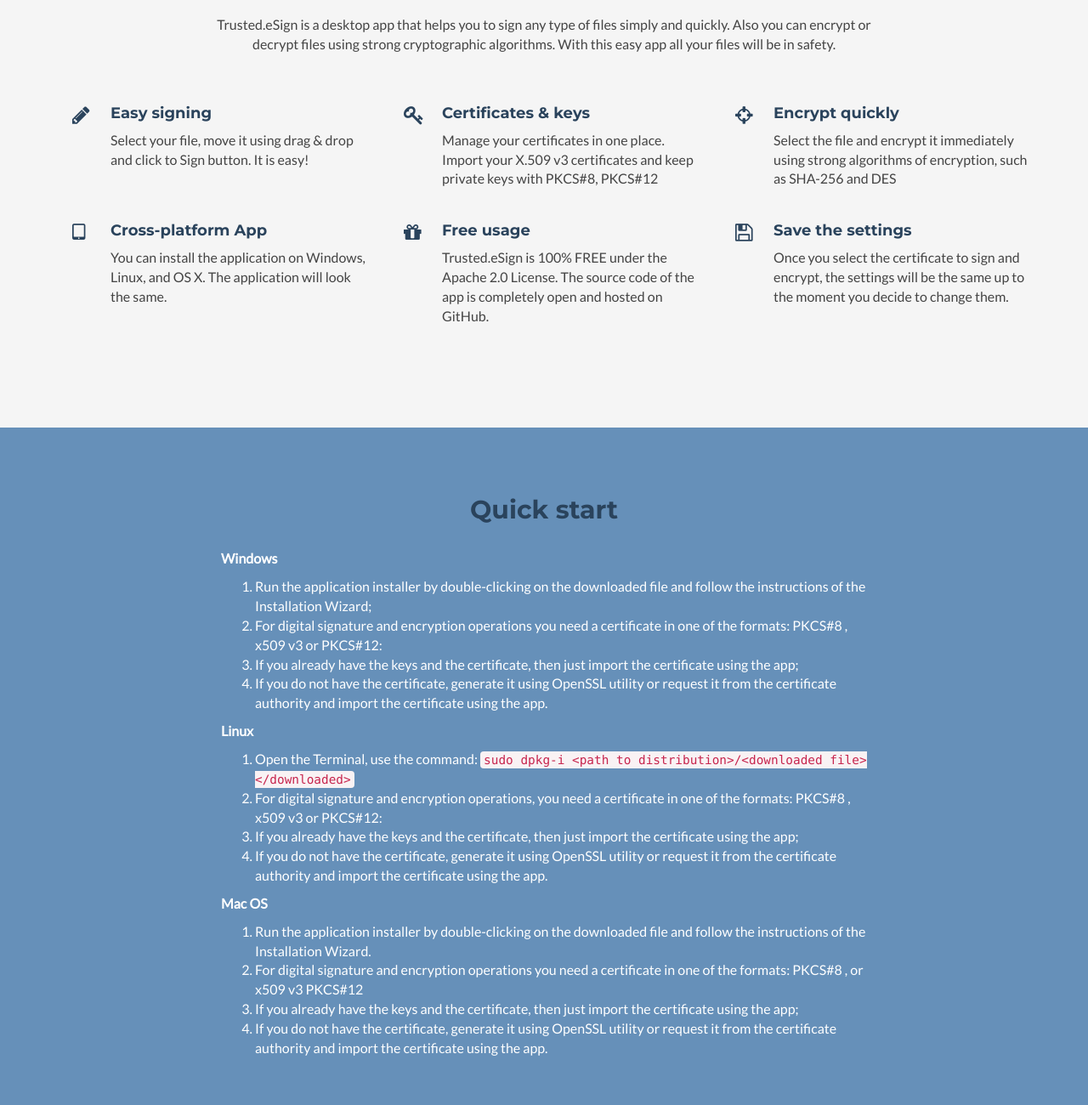
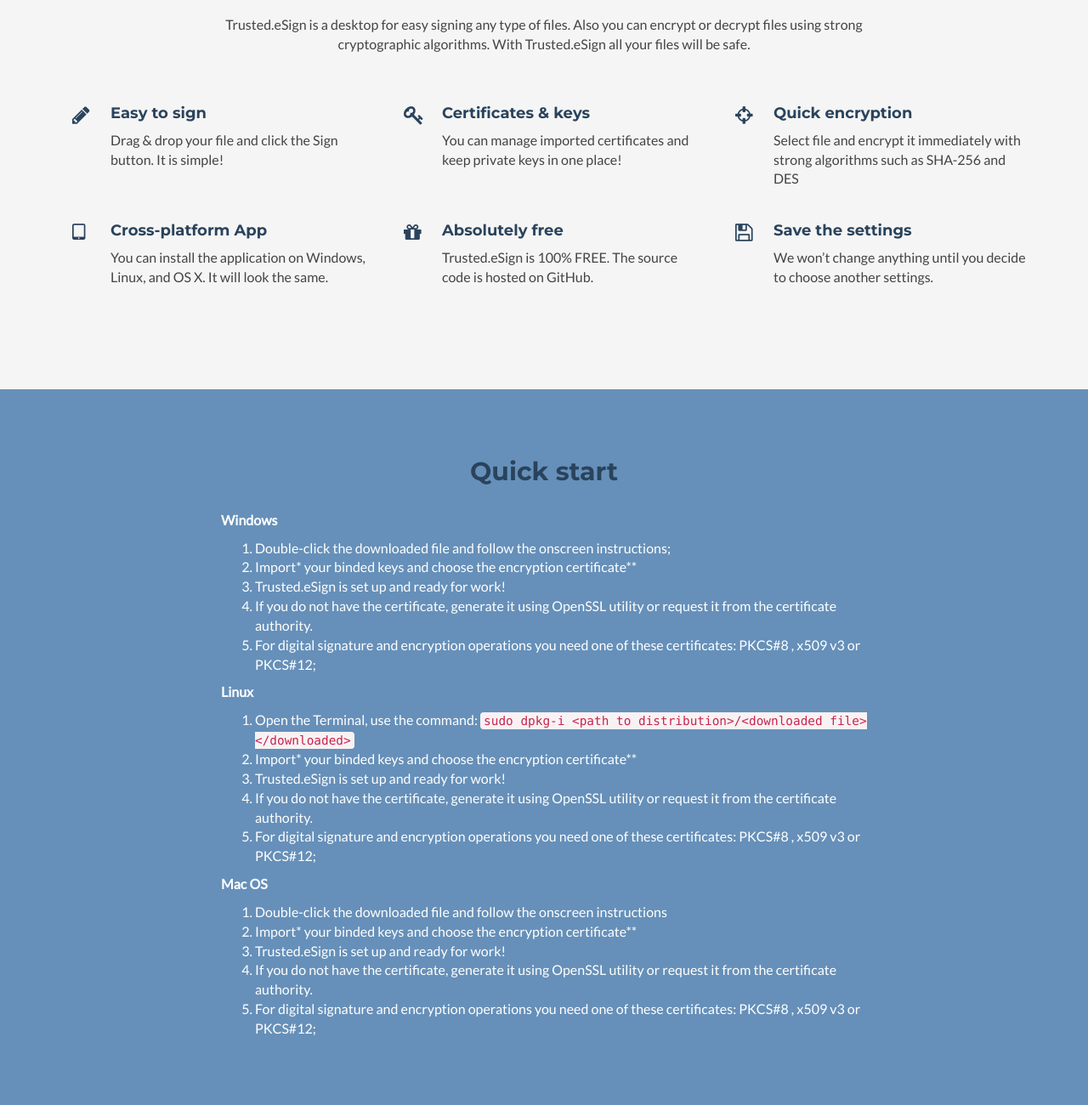
Before and after one commit to algv/trustedplus.github.io, a plain HTML site: page index.html in a window 1280 px wide. Shown: the part 780-2080 px from the top of the page at 85% size. Drawn offline with Linux system fonts and the light colour scheme.

Commit message:
Update index.html
Translated

```diff
--- a/index.html
+++ b/index.html
@@ -87,7 +87,7 @@
     <section id="promo" class="promo section offset-header">
         <div class="container text-center">
             <h2 class="title">Trusted.<span class="highlight">eSign</span></h2>
-            <p class="intro">Create digital signatures or encrypt any type of files</p>
+            <p class="intro">Easy to Sign & Easy to Encrypt</p>
             <div class="btns">
                     <a class="btn btn-cta-primary" href="https://goo.gl/eeOr7t" target="_blank">Windows x86</a>&#160;&#160;
                     <a class="btn btn-cta-primary" href="https://goo.gl/eeOr7t" target="_blank">Windows x64</a>&#160;&#160;
@@ -120,15 +120,16 @@
     <section id="about" class="about section">
         <div class="container">
             <h2 class="title text-center">What is Trusted.eSign?</h2>
-            <p class="intro text-center">Trusted.eSign is a desktop app that helps you to sign any type of files simply and quickly. Also you can encrypt or decrypt files using strong cryptographic algorithms.  With this easy app all your files will be in safety.</p>
+            <p class="intro text-center">Trusted.eSign is a desktop for easy signing any type of files. Also you can encrypt or decrypt files using strong cryptographic algorithms. With Trusted.eSign all your files will be safe.
+</p>
             <div class="row">
                 <div class="item col-md-4 col-sm-6 col-xs-12">
                     <div class="icon-holder">
                         <i class="fa fa-pencil"></i>
                     </div>
                     <div class="content">
-                        <h3 class="sub-title">Easy signing</h3>
-                        <p>Select your file, move it using drag & drop and click to Sign button. It is easy!</p>
+                        <h3 class="sub-title">Easy to sign</h3>
+                        <p>Drag & drop your file and click the Sign button. It is simple!</p>
                     </div><!--//content-->
                 </div><!--//item-->
                 <div class="item col-md-4 col-sm-6 col-xs-12">
@@ -137,7 +138,8 @@
                     </div>
                     <div class="content">
                         <h3 class="sub-title">Certificates & keys</h3>
-                        <p>Manage your certificates in one place. Import your X.509 v3 certificates and keep private keys with PKCS#8, PKCS#12</p>
+                        <p>You can manage imported certificates and keep private keys in one place!
+</p>
                     </div><!--//content-->
                 </div><!--//item-->
                 <div class="item col-md-4 col-sm-6 col-xs-12">
@@ -145,8 +147,9 @@
                         <i class="fa fa-crosshairs"></i>
                     </div>
                     <div class="content">
-                        <h3 class="sub-title">Encrypt quickly</h3>
-                        <p>Select the file and encrypt it immediately using strong algorithms of encryption, such as SHA-256 and DES</p>
+                        <h3 class="sub-title">Quick encryption</h3>
+                        <p>Select file and encrypt it immediately with strong algorithms such as SHA-256 and DES
+</p>
                     </div><!--//content-->
                 </div><!--//item-->
                 <div class="clearfix visible-md"></div>
@@ -156,7 +159,7 @@
                     </div>
                     <div class="content">
                         <h3 class="sub-title">Cross-platform App</h3>
-                        <p>You can install the application on Windows, Linux, and OS X. The application will look the same.</p>
+                        <p>You can install the application on Windows, Linux, and OS X. It will look the same.</p>
                     </div><!--//content-->
                 </div><!--//item-->
                 <div class="item col-md-4 col-sm-6 col-xs-12">
@@ -164,8 +167,8 @@
                         <i class="fa fa-gift"></i>
                     </div>
                     <div class="content">
-                        <h3 class="sub-title">Free usage</h3>
-                        <p>Trusted.eSign is 100% FREE under the Apache 2.0 License. The source code of the app is completely open and hosted on GitHub.
+                        <h3 class="sub-title">Absolutely free</h3>
+                        <p>Trusted.eSign is 100% FREE. The source code is hosted on GitHub.
 </p>
                     </div><!--//content-->
                 </div><!--//item-->
@@ -175,7 +178,7 @@
                     </div>
                     <div class="content">
                         <h3 class="sub-title">Save the settings</h3>
-                        <p>Once you select the certificate to sign and encrypt, the settings will be the same up to the moment you decide to change them.</p>
+                        <p>We won’t change anything until you decide to choose another settings.</p>
                     </div><!--//content-->
                 </div><!--//item-->
             </div><!--//row-->
@@ -189,26 +192,29 @@
             <center><h2 class="title">Quick start</h2></center>
 <strong><p>Windows</p></strong>
 <ol>
-    <li>Run the  application installer by double-clicking on the downloaded file and follow the instructions of the Installation Wizard;</li>
-    <li>For digital signature and encryption operations  you need a certificate in one of the formats: PKCS#8 , x509 v3 or PKCS#12:</li>
-    <li>If you already have the keys and the certificate, then just import the certificate using the app;</li>
-    <li>If you do not have the certificate, generate it using OpenSSL utility or request it from the certificate authority and import the certificate using the app.</li>
-</ol>
+    <li>Double-click the downloaded file and follow the onscreen instructions;</li>
+    <li>Import* your binded keys and choose the encryption certificate**</li>
+    <li>Trusted.eSign is set up and ready for work!</li>
+    <li>If you do not have the certificate, generate it using OpenSSL utility or request it from the certificate authority.</li>
+    <li>For digital signature and encryption operations you need one of these certificates: PKCS#8 , x509 v3 or PKCS#12;</li>
+		 </ol>
 
 <strong><p>Linux</p></strong>
 <ol>
     <li>Open the Terminal, use the command: <code>sudo dpkg-i &#60;path to distribution&#62;/&#60;downloaded file&#62;&#60;/downloaded&#62;</code></li>
-    <li>For digital signature and encryption operations,  you need a certificate in one of the formats: PKCS#8 , x509 v3 or PKCS#12:</li>
-    <li>If you already have the keys and the certificate, then just import the certificate using the app;</li>
-    <li>If you do not have the certificate, generate it using OpenSSL utility or request it from the certificate authority and import the certificate using the app.</li>
+    <li>Import* your binded keys and choose the encryption certificate**</li>
+    <li>Trusted.eSign is set up and ready for work!</li>
+    <li>If you do not have the certificate, generate it using OpenSSL utility or request it from the certificate authority.</li>
+    <li>For digital signature and encryption operations you need one of these certificates: PKCS#8 , x509 v3 or PKCS#12;</li>
 </ol>
 
 <strong><p>Mac OS</p></strong>
 <ol>
-    <li>Run the  application installer by double-clicking on the downloaded file and follow the instructions of the Installation Wizard.</li>
-    <li>For digital signature and encryption operations you need a certificate in one of the formats: PKCS#8 , or x509 v3 PKCS#12</li>
-    <li>If you already have the keys and the certificate, then just import the certificate using the app;</li>
-    <li>If you do not have the certificate, generate it using OpenSSL utility or request it from the certificate authority and import the certificate using the app.</li>
+    <li>Double-click the downloaded file and follow the onscreen instructions</li>
+    <li>Import* your binded keys and choose the encryption certificate**</li>
+    <li>Trusted.eSign is set up and ready for work!</li>
+    <li>If you do not have the certificate, generate it using OpenSSL utility or request it from the certificate authority.</li>
+    <li>For digital signature and encryption operations you need one of these certificates: PKCS#8 , x509 v3 or PKCS#12;</li>
 </ol>
         </div><!--//container-->
 
```
